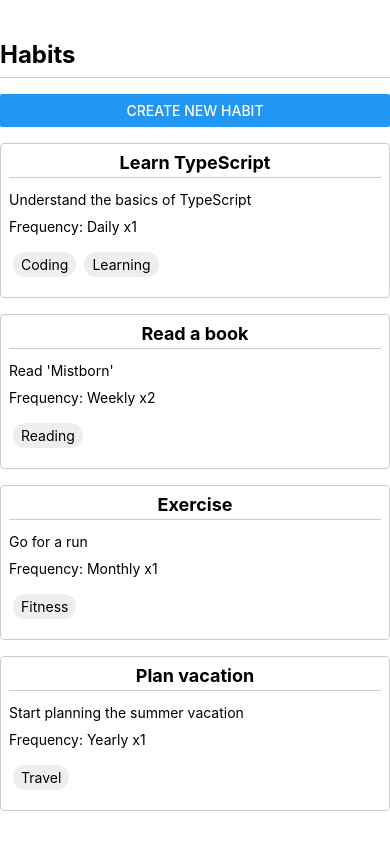
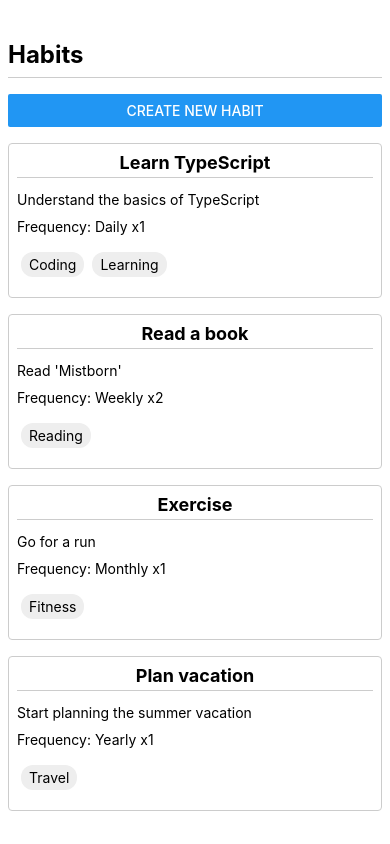
Before and after one commit to DiegoRojo99/Objexy, a React Native app: screen / in a window 390 px wide. Built offline with nearby package versions, Linux system fonts and the light colour scheme.

Commit message:
Full width

```diff
--- a/App.tsx
+++ b/App.tsx
@@ -12,8 +12,9 @@ export default function App() {
 const styles = StyleSheet.create({
   container: {
     paddingTop: 32,
-    flex: 1,
-    backgroundColor: '#fff',
+    paddingHorizontal: 8,
+    width: '100%',
+    height: '100%',
     alignItems: 'center',
     justifyContent: 'center',
   },
--- a/components/habits/HabitList.tsx
+++ b/components/habits/HabitList.tsx
@@ -1,11 +1,11 @@
 import { FlatList } from "react-native";
-import { Habit } from "../../lib/types/Habit";
+import { HabitWithLogs } from "../../lib/types/Habit";
 import HabitItem from "./HabitItem";
 
-export function HabitList({ habits }: { habits: Habit[] }) {
+export function HabitList({ habits }: { habits: HabitWithLogs[] }) {
   return (
     <FlatList
-      style={{ paddingTop: 8, marginBottom: 24 }}
+      style={{ paddingTop: 8, marginBottom: 24, flex: 1 }}
       data={habits}
       renderItem={({ item }) => <HabitItem key={item.id} habit={item} />}
       keyExtractor={item => item.id}
```
